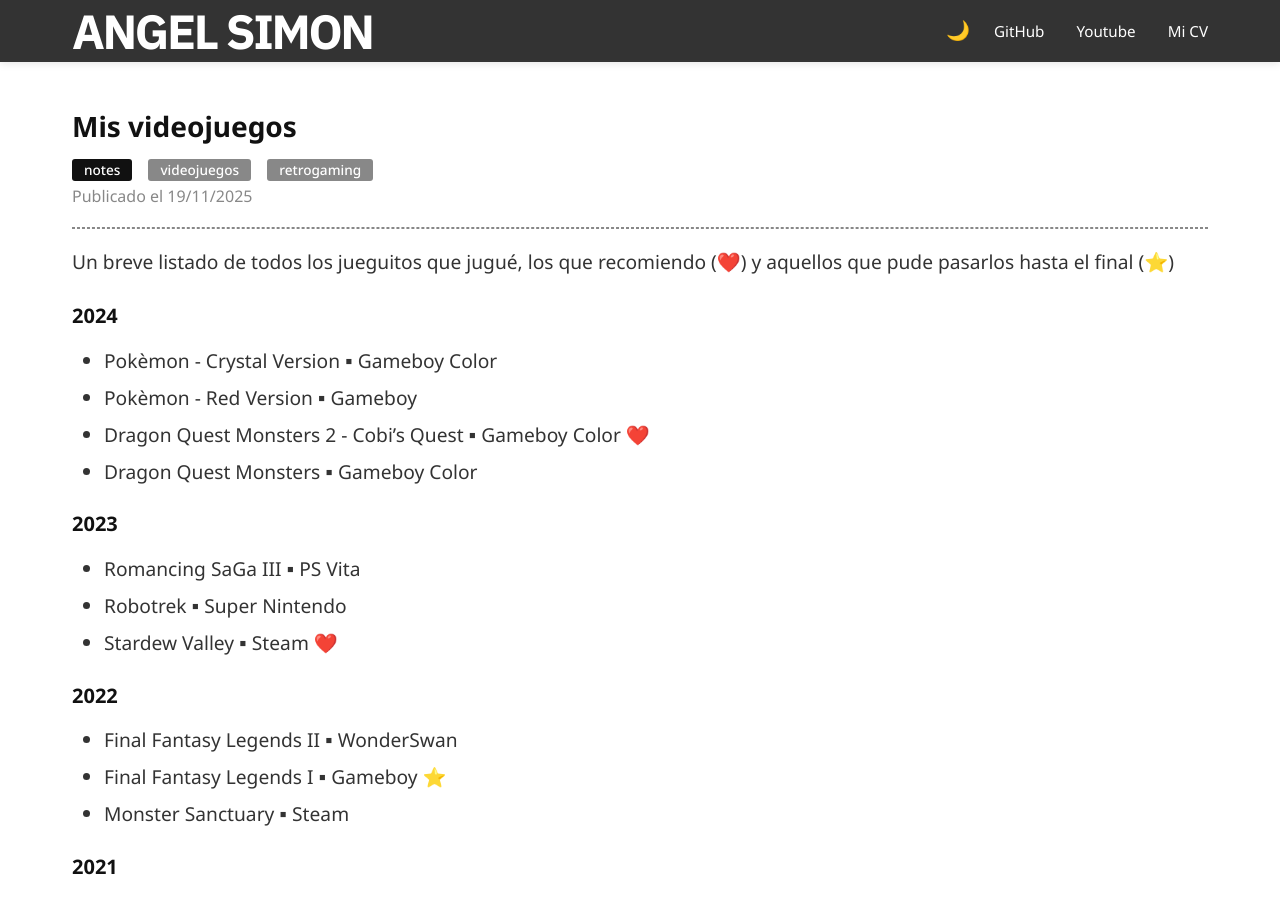
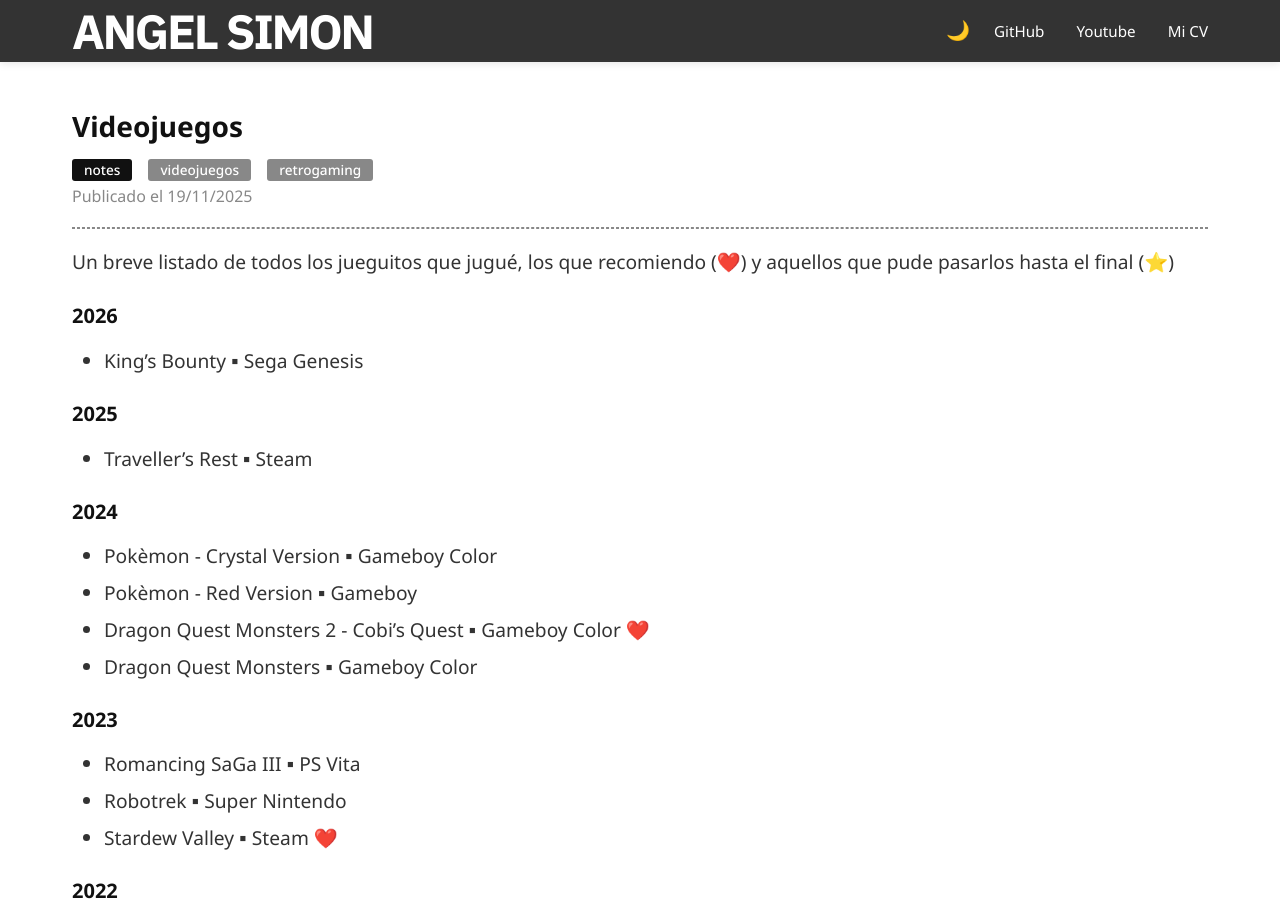
Before and after one commit to angelsimon/angelsimon.github.io, a Jekyll site: the page built from _posts/2025-11-19-Mis-videojuegos.md, in a window 1280 px wide and 900 px high. Built offline with Jekyll 4.4.1, drawn with Linux system fonts in a browser that asks for light colours; some web fonts are replaced; comment, search, counter and statistics services are not loaded.

Commit message:
Shorten post titles and add 2026 entries
Rename post titles from "Mis libros"/"Mis videojuegos" to "Libros"/"Videojuegos". Add 2026 sections and entries: "El juego de Gerald ▪ Stephen King 📌" in books, and "King's Bounty ▪ Sega Genesis" (plus a 2025 entry "Traveller's Rest ▪ Steam") in video games. Remove the 📌 marker from "Ensayo sobre la ceguera" and tidy section headings/formatting.

```diff
--- a/_posts/2025-11-19-Mis-videojuegos.md
+++ b/_posts/2025-11-19-Mis-videojuegos.md
@@ -1,5 +1,5 @@
 ---
-title: "Mis videojuegos"
+title: "Videojuegos"
 date: 2025-11-19
 author: Angel Simon
 layout: post
@@ -10,6 +10,14 @@
 ---
 
 Un breve listado de todos los jueguitos que jugué, los que recomiendo (❤️) y aquellos que pude pasarlos hasta el final (⭐)
+
+### 2026
+- King's Bounty ▪ Sega Genesis
+
+
+### 2025
+- Traveller's Rest ▪ Steam
+
 
 ### 2024
 - Pokèmon - Crystal Version ▪ Gameboy Color
```
Also changed, not shown: _posts/2025-11-19-Mis-libros.md (+5 -2 lines).
